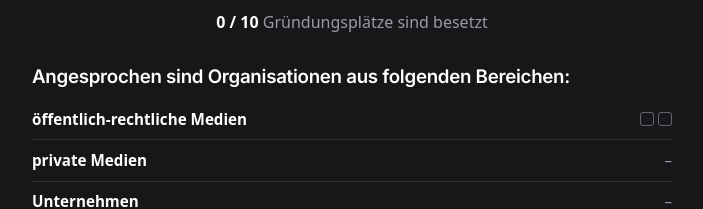
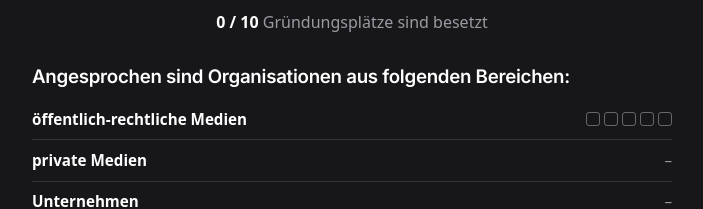
Before and after one commit to versatiles-org/consortium, a SvelteKit app: page /de in a window 1280 px wide. Shown: the part 1376-1585 px from the top of the page, without its empty margins (288-991 px from the left). Built offline with nearby package versions, Linux system fonts and the light colour scheme.

Commit message:
fix: update member statuses to reflect correct contact history

```diff
--- a/src/status.ts
+++ b/src/status.ts
@@ -22,13 +22,13 @@ export const campaignStatus: CampaignStatus = {
 			id: 'public-broadcasters',
 			members: [
 				{ name: 'ARD', history: [{ status: 'contacted', date: '2026-07-20' }] },
-				{ name: 'BR', history: [{ status: 'planned', date: '2026-07-20' }] },
+				{ name: 'BR', history: [{ status: 'contacted', date: '2026-07-20' }] },
 				{ name: 'HR', history: [{ status: 'contacted', date: '2026-07-20' }] },
 				{ name: 'MDR', history: [{ status: 'planned', date: '2026-07-20' }] },
-				{ name: 'NDR', history: [{ status: 'planned', date: '2026-07-20' }] },
+				{ name: 'NDR', history: [{ status: 'contacted', date: '2026-07-20' }] },
 				{ name: 'RBB', history: [{ status: 'planned', date: '2026-07-20' }] },
 				{ name: 'SR', history: [{ status: 'planned', date: '2026-07-20' }] },
-				{ name: 'SWR', history: [{ status: 'planned', date: '2026-07-20' }] },
+				{ name: 'SWR', history: [{ status: 'contacted', date: '2026-07-20' }] },
 				{ name: 'WDR', history: [{ status: 'planned', date: '2026-07-20' }] },
 				{ name: 'ZDF', history: [{ status: 'planned', date: '2026-07-20' }] },
 				{ name: 'ORF', history: [{ status: 'planned', date: '2026-07-20' }] },
```
